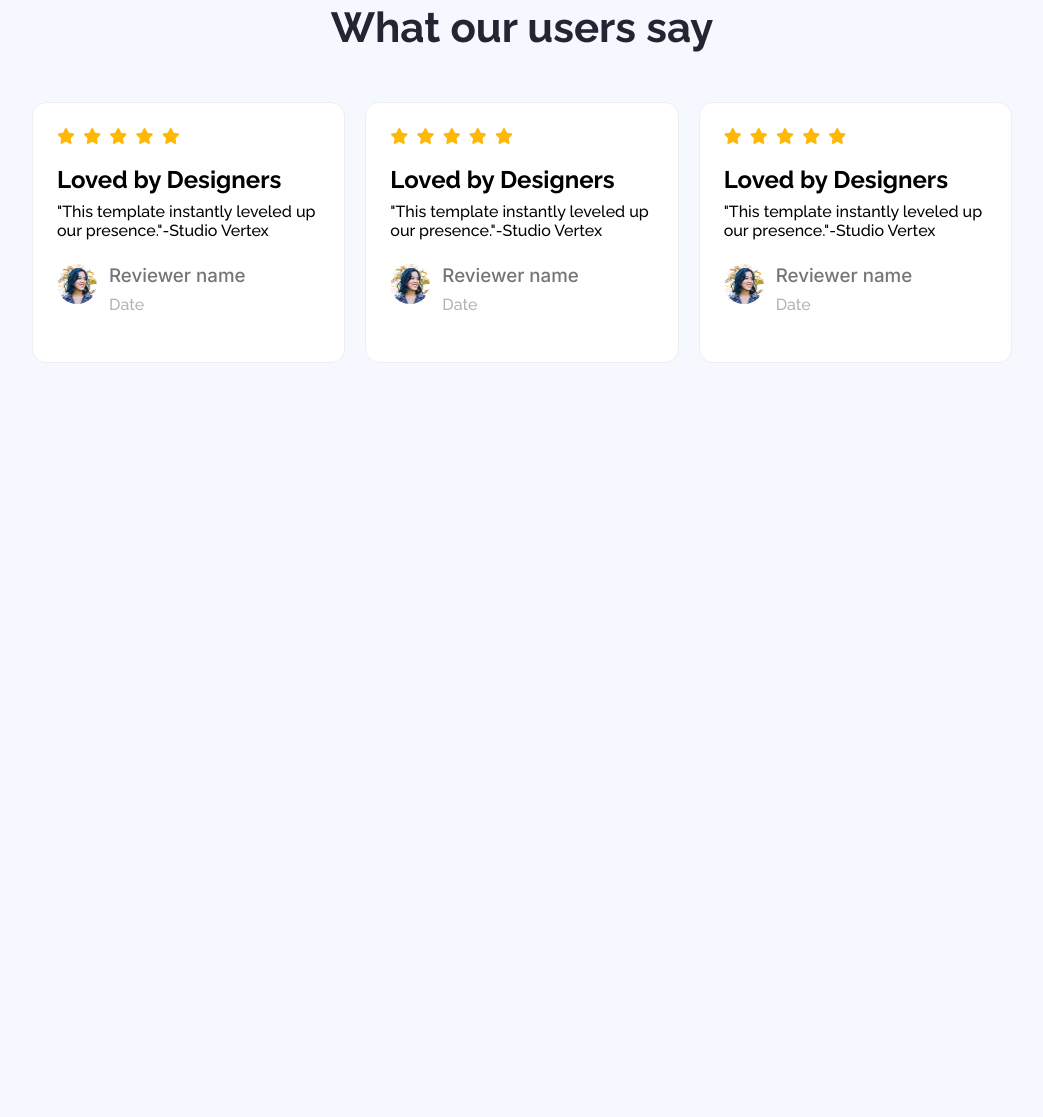
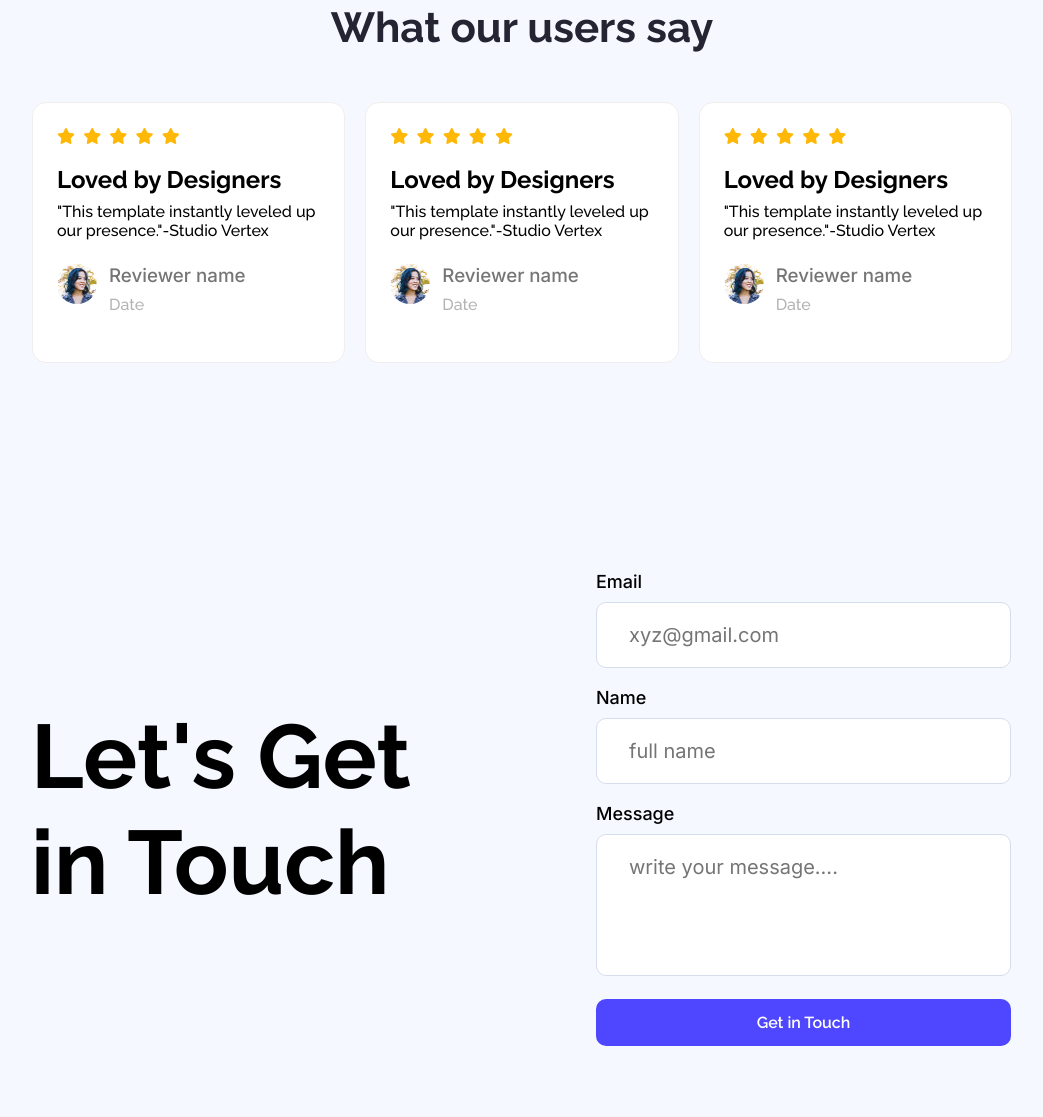
Before and after one commit to sam-z-mridula/B12A01-landing-launchpad, a plain HTML site: page index.html in a window 1280 px wide. Shown: the part 1771-2888 px from the top of the page, without its empty margins (119-1162 px from the left). Before the commit the page ends 2271 px from the top, so only its background shows below. Drawn offline with Linux system fonts and the light colour scheme.

Commit message:
newsletter section completed

```diff
--- a/index.html
+++ b/index.html
@@ -121,8 +121,27 @@
             </div>
         </div>
     </section>
+
     <section class="focus"></section>
-    <section class="newsletter"></section>
+
+    <!-- Newsletter Section -->
+    <section>
+        <div class="newsletter">
+            <h1>Let's Get in Touch</h1>
+            <form>
+                <label class="form-label" for="email">Email</label><br>
+                <input class="blank" type="text" id="email" placeholder="xyz@gmail.com"><br><br>
+
+                <label class="form-label" for="name">Name</label><br>
+                <input class="blank" type="text" name="" id="name" placeholder="full name"><br><br>
+
+                <label class="form-label" for="message">Message</label><br>
+                <textarea class="message" name="" id="message" placeholder="write your message...."></textarea>
+
+                <button class="btn">Get in Touch</button>
+            </form>
+        </div>
+    </section>
 
     <footer></footer>
 </body>
--- a/styles/style.css
+++ b/styles/style.css
@@ -178,3 +178,55 @@ header{
 .little p{
     color: #B3B3B3;
 }
+
+/* Newsletter Section */
+.newsletter{
+    margin: 0 150px;
+    display: flex;
+    justify-content: space-between;
+    align-items: center;
+    gap: 115px;
+    padding: 71px 0 71px 0;
+}
+
+.newsletter h1{
+    font-size: 90px;
+    font-weight: bold;
+}
+
+form{
+    flex-basis: 50%;
+}
+
+.form-label{
+    font-family: 'Inter', sans-serif;
+    font-size: 18px;
+    font-weight: 500;
+}
+
+.blank{
+    font-family: 'Inter', sans-serif;
+    margin-top: 10px;
+    padding: 20px 32px;
+    border-radius: 10px;
+    border: 1px solid #D6DDED;
+    width: 84%;
+    font-size: 20px;
+}
+
+.message{
+    font-family: 'Inter', sans-serif;
+    margin-top: 10px;
+    padding: 20px 32px;
+    width: 84%;
+    border-radius: 10px;
+    border: 1px solid #D6DDED;
+    height: 100px;
+    font-size: 20px;
+    resize: none;
+}
+
+form button{
+    width: 415px;
+    margin-top: 19px;
+}
```
